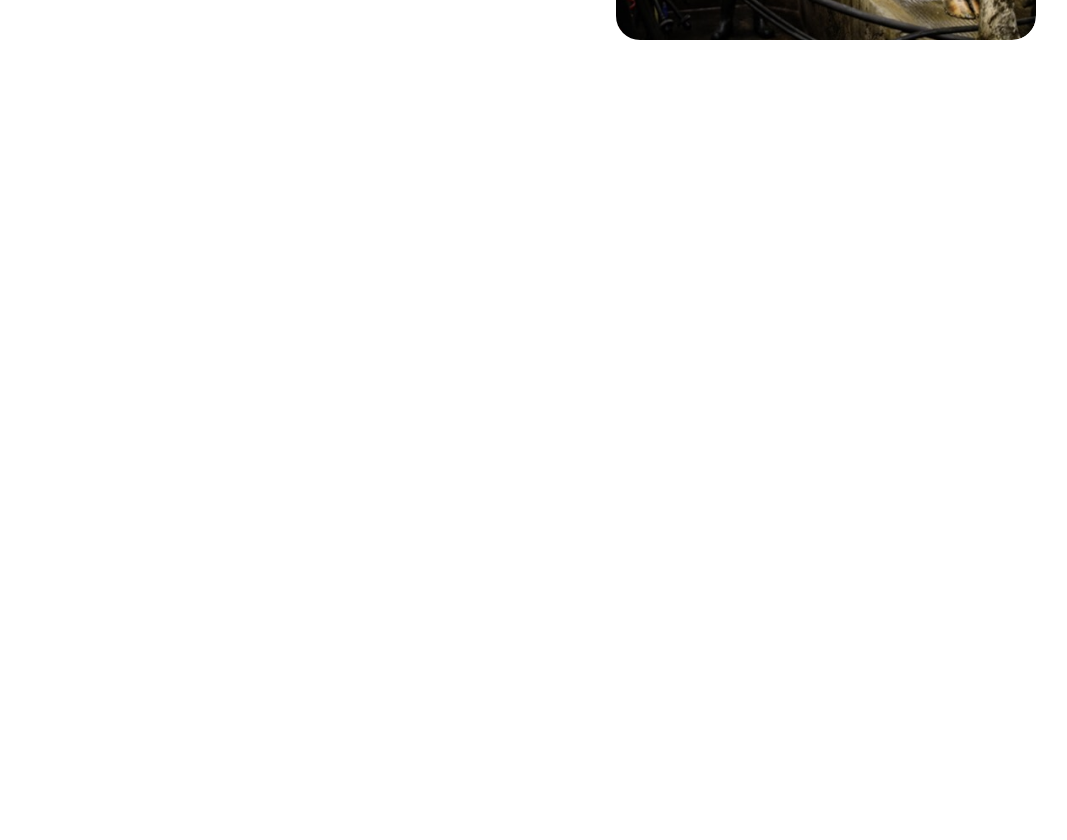
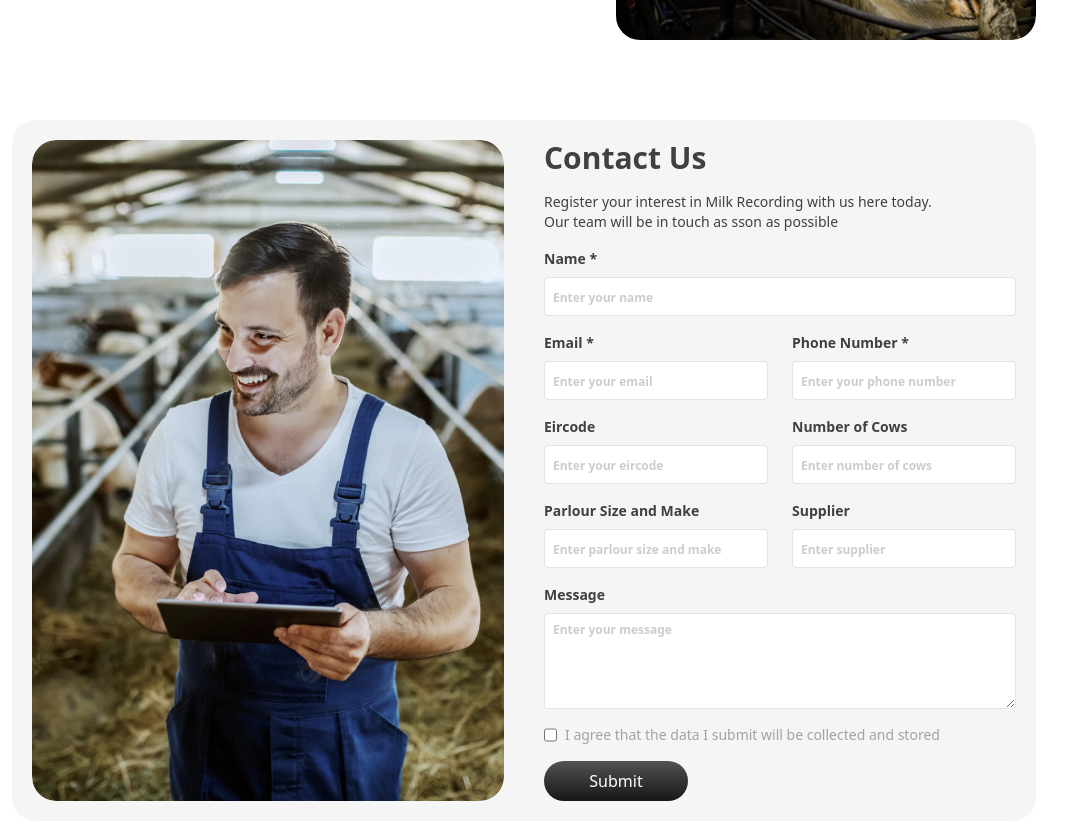
Before and after one commit to SeanGlamuare/dairy-data, a Next.js app: page / in a window 1280 px wide. Shown: the part 2360-3200 px from the top of the page, without its empty margins (116-1183 px from the left). Before the commit the page ends 2480 px from the top, so only its background shows below. Built offline with nearby package versions, Linux system fonts and the light colour scheme.

Commit message:
feat: added contact section

```diff
--- /dev/null
+++ b/components/Contact/Contact.tsx
@@ -0,0 +1,33 @@
+import Image from "next/image";
+import React from "react";
+import ContactForm from "./ContactForm/ContactForm";
+
+const Contact = () => {
+	return (
+		<div className="flex justify-center w-full mb-20 text-neutral-700">
+			<div className="flex justify-between w-full max-w-5xl gap-10 p-5 2xl:max-w-7xl rounded-3xl bg-neutral-100 ">
+				<div className="flex w-1/2 overflow-hidden rounded-3xl 2xl:scale-x-110">
+					<Image
+						src="/contact/contact1.png"
+						width={500}
+						height={700}
+						alt="contact"
+						className="object-cover rounded-3xl"
+					/>
+				</div>
+				<div className="flex flex-col w-1/2 gap-4">
+					<div className="text-3xl font-bold">Contact Us</div>
+					<p className="text-sm">
+						Register your interest in Milk Recording with us here today.
+						<p>Our team will be in touch as sson as possible</p>
+					</p>
+					<div className="">
+						<ContactForm />
+					</div>
+				</div>
+			</div>
+		</div>
+	);
+};
+
+export default Contact;
--- /dev/null
+++ b/components/Contact/ContactForm/ContactForm.tsx
@@ -0,0 +1,155 @@
+import React from "react";
+import { useForm } from "react-hook-form";
+import styled from "styled-components";
+
+const StyledLabel = styled.label`
+	font-weight: bold;
+	font-size: 14px;
+`;
+
+const StyledDiv = styled.div`
+	display: flex;
+	flex-direction: column;
+	gap: 0.5rem;
+	width: 100%;
+`;
+
+const StyledInput = styled.input`
+	font-size: 14px;
+	padding: 0.5rem;
+	border-radius: 4px;
+	outline: none;
+	border: 1px solid rgba(0, 0, 0, 0.1);
+	::placeholder {
+		color: rgba(0, 0, 0, 0.2);
+		font-weight: bold;
+		font-size: 12px;
+	}
+`;
+
+const ContactForm = () => {
+	const { register, handleSubmit } = useForm();
+
+	return (
+		<form
+			onSubmit={handleSubmit((data) => {
+				console.log(data);
+			})}
+		>
+			<div className="flex flex-col w-full gap-4">
+				<StyledDiv className="flex flex-col">
+					<StyledLabel className="" htmlFor="name">
+						Name *
+					</StyledLabel>
+					<StyledInput
+						{...register("name", {
+							required: "This field is required",
+						})}
+						id="name"
+						placeholder={"Enter your name"}
+					/>
+				</StyledDiv>
+				<div className="flex w-full gap-6">
+					<StyledDiv className="flex flex-col">
+						<StyledLabel htmlFor="email" className="">
+							Email *
+						</StyledLabel>
+						<StyledInput
+							id="email"
+							{...register("email", {
+								required: "This field is required",
+							})}
+							placeholder={"Enter your email"}
+						/>
+					</StyledDiv>
+					<StyledDiv className="flex flex-col">
+						<StyledLabel htmlFor="phone" className="">
+							Phone Number *
+						</StyledLabel>
+						<StyledInput
+							id="phone"
+							{...register("phone", {
+								required: "This field is required",
+							})}
+							placeholder={"Enter your phone number"}
+						/>
+					</StyledDiv>
+				</div>
+				<div className="flex w-full gap-6">
+					<StyledDiv className="flex flex-col">
+						<StyledLabel htmlFor="eircode" className="">
+							Eircode{" "}
+						</StyledLabel>
+						<StyledInput
+							id="eircode"
+							{...register("eircode")}
+							placeholder={"Enter your eircode"}
+						/>
+					</StyledDiv>
+					<StyledDiv className="flex flex-col">
+						<StyledLabel htmlFor="noc" className="">
+							Number of Cows
+						</StyledLabel>
+						<StyledInput
+							id="noc"
+							{...register("noc")}
+							placeholder={"Enter number of cows"}
+						/>
+					</StyledDiv>
+				</div>
+				<div className="flex w-full gap-6">
+					<StyledDiv className="flex flex-col">
+						<StyledLabel htmlFor="parlour" className="">
+							Parlour Size and Make
+						</StyledLabel>
+						<StyledInput
+							id="parlour"
+							{...register("parlour")}
+							placeholder={"Enter parlour size and make"}
+						/>
+					</StyledDiv>
+					<StyledDiv className="flex flex-col">
+						<StyledLabel htmlFor="supplier" className="">
+							Supplier
+						</StyledLabel>
+						<StyledInput
+							id="supplier"
+							{...register("supplier")}
+							placeholder={"Enter supplier"}
+						/>
+					</StyledDiv>
+				</div>
+				<StyledDiv>
+					<StyledLabel htmlFor="message">Message</StyledLabel>
+					<textarea
+						id="message"
+						{...register("message")}
+						rows={4}
+						className="h-40 p-2 border border-black/10 text-sm rounded outline-none max-h-24 min-h-[6rem] placeholder:text-xs placeholder:font-bold placeholder:text-black/20"
+						minLength={4}
+						maxLength={4}
+						placeholder={"Enter your message"}
+					/>
+				</StyledDiv>
+				<div className="flex gap-2 text-sm text-neutral-400">
+					<input
+						id="Agree"
+						{...register("agree")}
+						type="checkbox"
+						className="cursor-pointer border-neutral-200 ring-inset ring-black/20"
+					/>
+					<label htmlFor="Agree">
+						I agree that the data I submit will be collected and stored
+					</label>
+				</div>{" "}
+				<div className="w-40">
+					<button className="p-2 px-6 w-36 text-white rounded-full cursor-pointer bg-gradient-to-b from-neutral-600 flex justify-center to-neutral-900 hover:shadow-lg hover:shadow-black/25 active:scale-[.98]">
+						Submit
+					</button>
+				</div>
+			</div>
+		</form>
+	);
+};
+
+export default ContactForm;
--- a/package.json
+++ b/package.json
@@ -9,6 +9,7 @@
 		"lint": "next lint"
 	},
 	"dependencies": {
+		"@types/styled-components": "^5.1.26",
 		"next": "12.3",
 		"outstatic": "^0.0.36-canary.1",
 		"prosemirror-dropcursor": "^1.6.1",
@@ -16,7 +17,9 @@
 		"prosemirror-history": "^1.3.0",
 		"react": "18.2.0",
 		"react-dom": "18.2.0",
-		"react-icons": "^4.7.1"
+		"react-hook-form": "^7.41.5",
+		"react-icons": "^4.7.1",
+		"styled-components": "^5.3.6"
 	},
 	"devDependencies": {
 		"@types/node": "18.11.18",
--- a/pages/index.tsx
+++ b/pages/index.tsx
@@ -5,6 +5,7 @@ import Hero from "../components/Hero/Hero";
 import Why from "../components/Why/Why";
 import Benefit from "../components/Benefit/Benefit";
 import AboutMR from "../components/AboutMR/AboutMR";
+import Contact from "../components/Contact/Contact";
 
 const Home: NextPage = () => {
 	return (
@@ -14,6 +15,7 @@ const Home: NextPage = () => {
 			<Why />
 			<Benefit />
 			<AboutMR />
+			<Contact />
 		</>
 	);
 };
```
Also changed, not shown: public/Contact/contact1.png (added), 1 other file (tests, documents, lock files or other folders).
